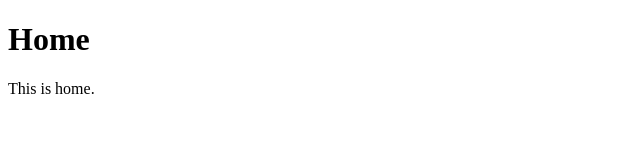
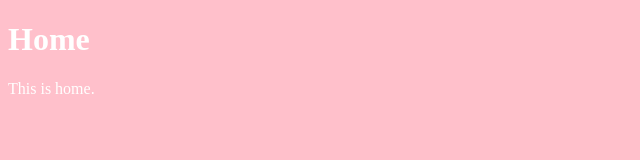
Before and after one commit to eunbiviakwon/gitflow, a plain HTML site: page index.html in a window 1280 px wide. Shown: the whole page, without its empty margins (0-640 px from the left). Drawn offline with Linux system fonts and the light colour scheme.

Commit message:
add html

```diff
--- a/index.html
+++ b/index.html
@@ -2,6 +2,7 @@
 <html>
 	<head>
 		<meta charset="utf-8">
+		<link rel="stylesheet" href="static/style.css">
 		<title>My homepage progect - Home</title>
 	</head>
 	<body>
--- /dev/null
+++ b/static/style.css
@@ -0,0 +1,4 @@
+body {
+  color: white;
+  background: pink;
+}
```
Also changed, not shown: inedx.html (deleted).
